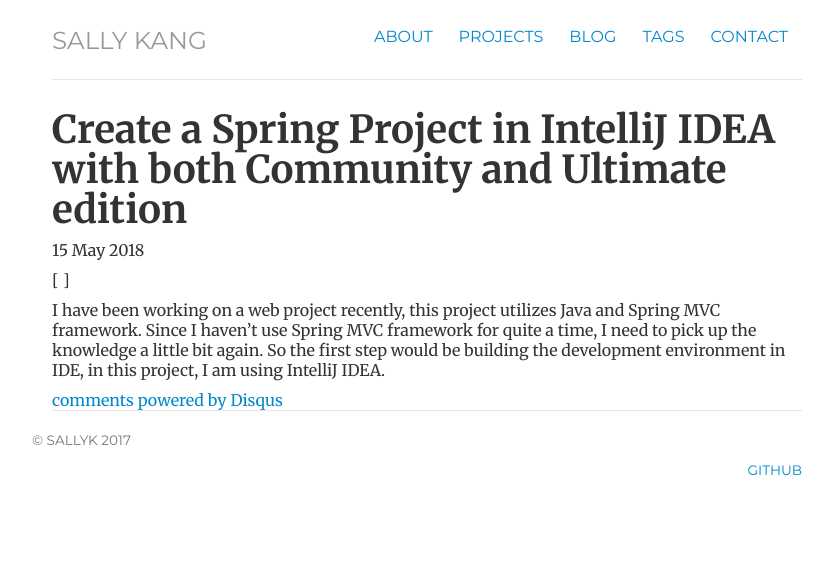
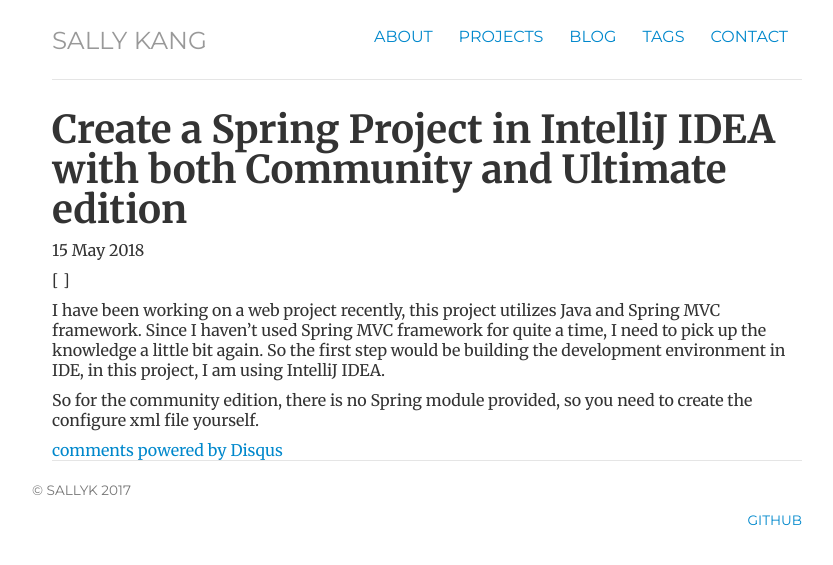
Before and after one commit to SallyKAN/SallyKAN.github.io, a Jekyll site: the page built from _posts/2018-05-15-create-a-spring-project-in-intellij-idea-with-both-community-and-ultimate-edition.md, in a window 1280 px wide. Shown: the top 565 px of the page, without its empty margins (213-1046 px from the left). Built offline with Jekyll 4.4.1, drawn with Linux system fonts in a browser that asks for light colours; nearby versions of some CDN libraries; our own code applies the rules of GitHub Pages for plain Markdown files; library files that are not in the unit come from our copies; comment, search, counter and statistics services are not loaded.

Commit message:
new post(unfinished)

```diff
--- a/_posts/2018-05-15-create-a-spring-project-in-intellij-idea-with-both-community-and-ultimate-edition.md
+++ b/_posts/2018-05-15-create-a-spring-project-in-intellij-idea-with-both-community-and-ultimate-edition.md
@@ -1,6 +1,8 @@
 ---
 title: Create a Spring Project in IntelliJ IDEA with both Community and Ultimate edition
-image: /img/spring.png
+image: "/img/spring.png"
 ---
 
-I have been working on a web project recently, this project  utilizes Java and Spring MVC framework. Since I  haven't use Spring MVC framework for quite a time, I need to pick up the knowledge a little bit again.  So the first step would be building the development environment in IDE, in this project, I am using IntelliJ IDEA.
+I have been working on a web project recently, this project  utilizes Java and Spring MVC framework. Since I  haven't used Spring MVC framework for quite a time, I need to pick up the knowledge a little bit again.  So the first step would be building the development environment in IDE, in this project, I am using IntelliJ IDEA.
+
+So for the community edition, there is no Spring module provided, so you need to create the configure xml file yourself.
```
Also changed, not shown: 1 other file.
